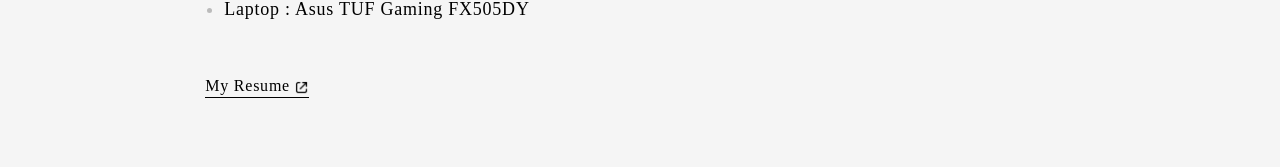
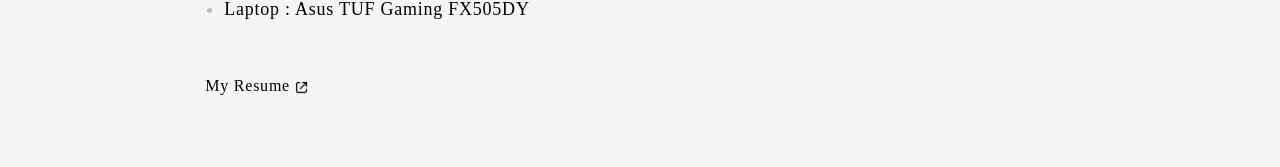
Before and after one commit to sahilkalkal9/portfolio_website, a React (Create React App) app: page /about-me in a window 1280 px wide. Shown: the part 984-1151 px from the top of the page. Built offline with nearby package versions, Linux system fonts and the light colour scheme; a web font is replaced by a local one.

Commit message:
animation changed

```diff
--- a/src/App.scss
+++ b/src/App.scss
@@ -477,7 +477,11 @@
 }
 
 .resume-about-box-light {
-    border-bottom: 1px solid black;
+    border-bottom: 1px solid transparent;
+
+    &:hover{
+        border-bottom: 1px solid black;
+    }
 }
 
 .rtext-light {
@@ -733,7 +737,7 @@
     }
 
     to {
-        transform: translateY(10px);
+        transform: translateY(5px);
 
     }
 }
```
